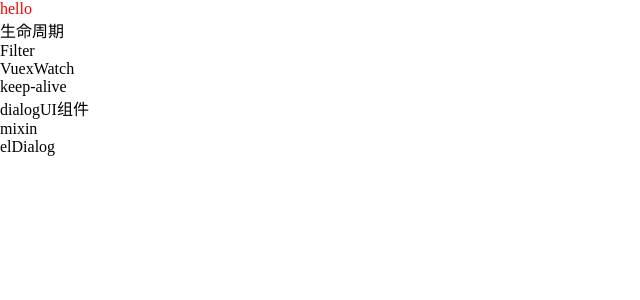
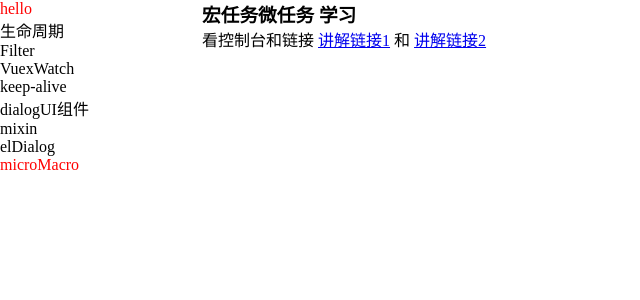
Before and after one commit to LizzieFeng/study-vue, a Vue app: page /#/microMacro in a window 1280 px wide. Shown: the top 300 px of the page, without its empty margins (0-640 px from the left). Built offline with nearby package versions, Linux system fonts and the light colour scheme.

Commit message:
宏任务和微任务的学习

```diff
--- a/src/App.vue
+++ b/src/App.vue
@@ -60,6 +60,11 @@
           id: 7,
           title: 'elDialog',
           routeName: 'ElDialogStudy'
+        },
+        {
+          id: 8,
+          title: 'microMacro',
+          routeName: 'MicroMacroStudy'
         }
       ],
     }
--- a/src/router/index.js
+++ b/src/router/index.js
@@ -8,6 +8,7 @@
 import SelfDialog from '@/views/SelfDialog/SelfDialog.vue'
 import MixinComp from '@/views/mixin/MixinComp.vue'
 import ElDialogStudy from '@/views/elDialogStudy/ElDialogStudy.vue'
+import MicroMacroStudy from '@/views/microMacroStudy/MicroMacroStudy'
 
 Vue.use(Router)
 
@@ -52,6 +53,11 @@
       path: '/elDialog',
       name: 'ElDialogStudy',
       component: ElDialogStudy
+    },
+    {
+      path: '/microMacro',
+      name: 'MicroMacroStudy',
+      component: MicroMacroStudy
     }
   ]
 })
--- /dev/null
+++ b/src/views/microMacroStudy/MicroMacroStudy.vue
@@ -0,0 +1,82 @@
+<template>
+  <div class="MicroMacroStudy">
+      <h3> 宏任务微任务 学习</h3>
+      <div>
+           看控制台和链接
+           <a href="https://www.jianshu.com/p/bfc3e319a96b" target="_blank">讲解链接1</a>
+           和
+           <a href="https://www.jianshu.com/p/75107522813f" target="_blank">讲解链接2</a>
+      </div>
+  </div>
+</template>
+
+<script>
+export default {
+    name: 'MicroMacroStudy',
+    components:{
+    },
+    data () {
+        return {
+        }
+    },
+    methods: {
+    },
+    created() {
+        console.log('script start')
+
+        this.$nextTick( () => {
+            console.log('nexttick 11');
+        });
+
+        async function async1() {
+            await async2()
+            console.log('async1 end')
+        }
+        async function async2() {
+            console.log('async2 end')
+        }
+        async1()
+
+        // new Promise(resolve => {
+        //     console.log('async2 end')
+        //     resolve()
+        // })
+        // .then(function() {
+        //     console.log('async1 end')
+        // })
+
+        this.$nextTick( () => {
+            console.log('nexttick 22');
+        });
+
+        setTimeout(function() {
+            console.log('setTimeout')
+        }, 0)
+
+        this.$nextTick( () => {
+            console.log('nexttick 33');
+        });
+
+        new Promise(resolve => {
+            console.log('Promise')
+            resolve()
+        })
+        .then(function() {
+            console.log('promise1')
+        })
+        .then(function() {
+            console.log('promise2')
+        })
+
+        console.log('script end')
+    },
+    mounted() {
+    }
+}
+</script>
+
+<style scoped>
+    .container{
+        background: yellow;
+    }
+</style>
```
